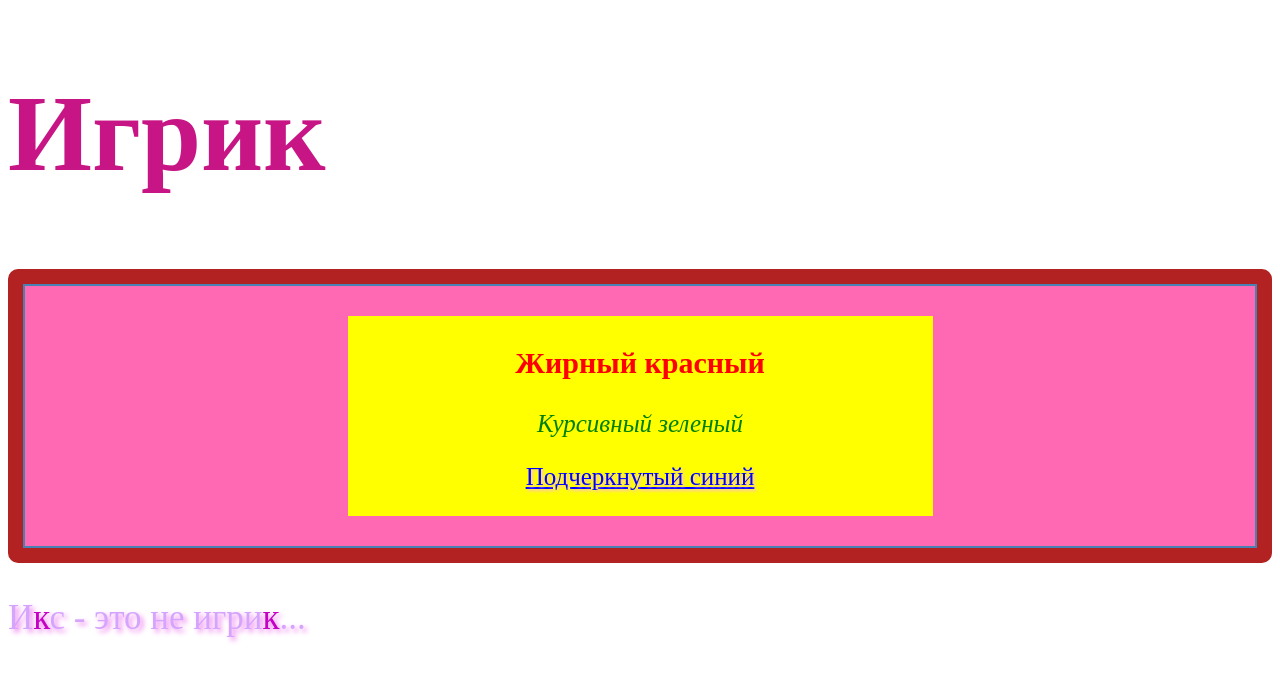
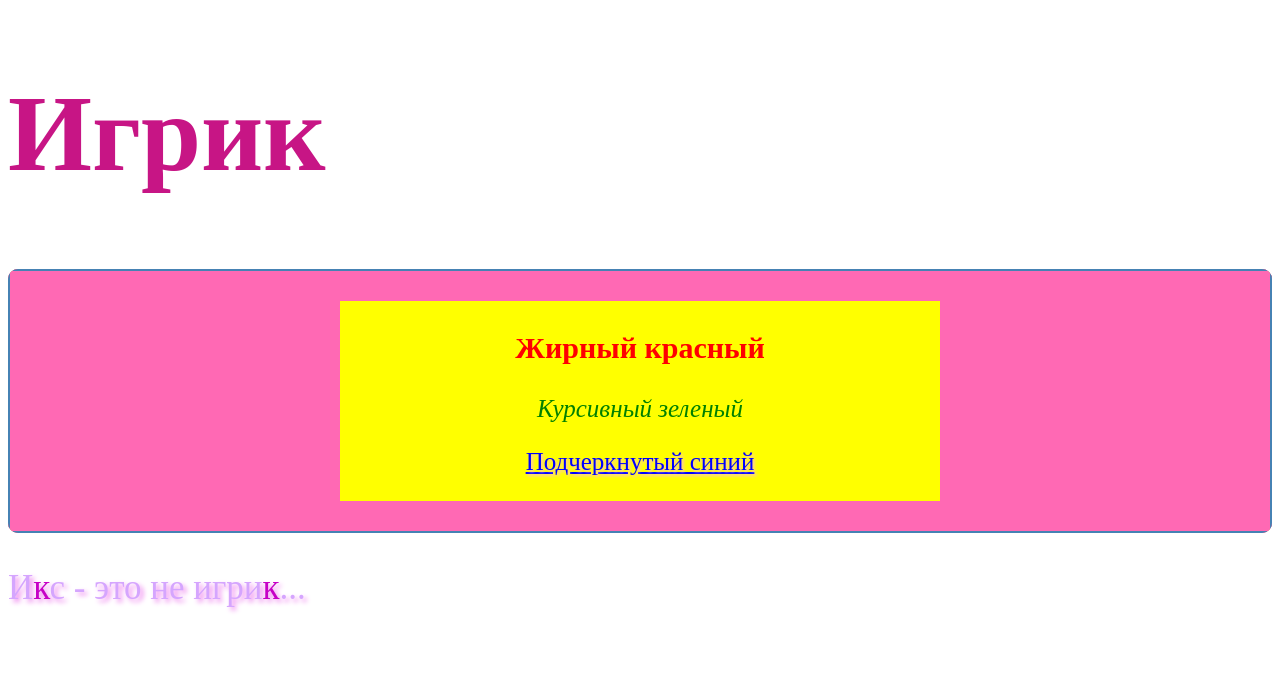
Before and after one commit to iwakuralain1988/html-1, a plain HTML site: page less_2/index.html in a window 1280 px wide. Drawn offline with Linux system fonts and the light colour scheme.

Commit message:
доделать 27 и 22
111

```diff
--- a/less_2/style.css
+++ b/less_2/style.css
@@ -50,6 +50,7 @@ span {
     display: flex;
     justify-content: center;
     border: 2px solid steelblue;
+    margin: auto;
 }
 
 .container {
--- /dev/null
+++ b/less_2/task_1(pg22)/style.css
@@ -0,0 +1,14 @@
+.outer {
+    background-color: rgba(195, 245, 252, 0.706);
+    border: 3px solid black;
+    border-radius: 30px;
+    margin: 5px;
+    padding: 20px;
+    justify-content: center;
+    width: 50%;
+
+}
+
+span {
+    color: rgb(246, 41, 41);
+}
```
Also changed, not shown: less_2/task_1(pg22)/task_1.html (added, +16 -0 lines).
